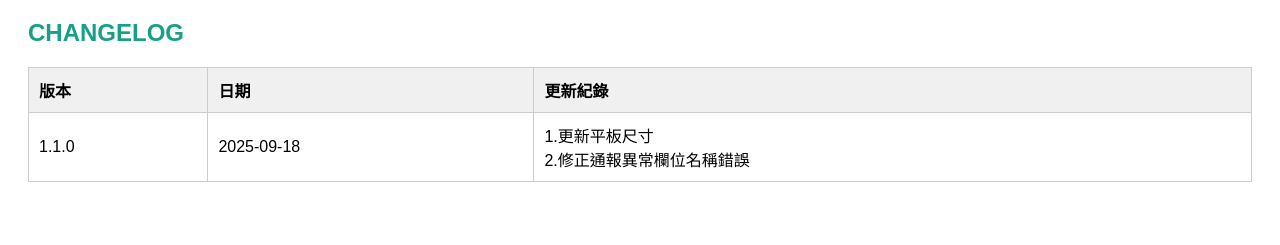
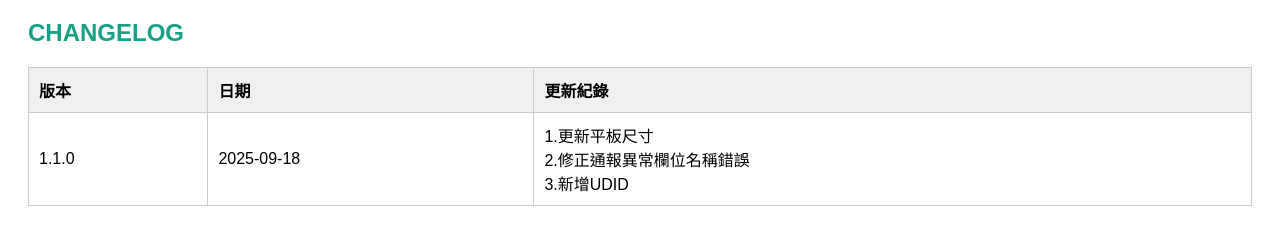
Before and after one commit to ann123-321/sbms_install, a plain HTML site: page index.html in a window 1280 px wide. Shown: the part 249-494 px from the top of the page. Drawn offline with Linux system fonts and the light colour scheme.

Commit message:
Release 1.1.0

```diff
--- a/index.html
+++ b/index.html
@@ -64,7 +64,7 @@
             <tr>
                 <td>1.1.0</td>
                 <td>2025-09-18</td>
-                <td>1.更新平板尺寸<br>2.修正通報異常欄位名稱錯誤</td>
+                <td>1.更新平板尺寸<br>2.修正通報異常欄位名稱錯誤<br>3.新增UDID</td>
             </tr>
         </tbody>
     </table>
```
